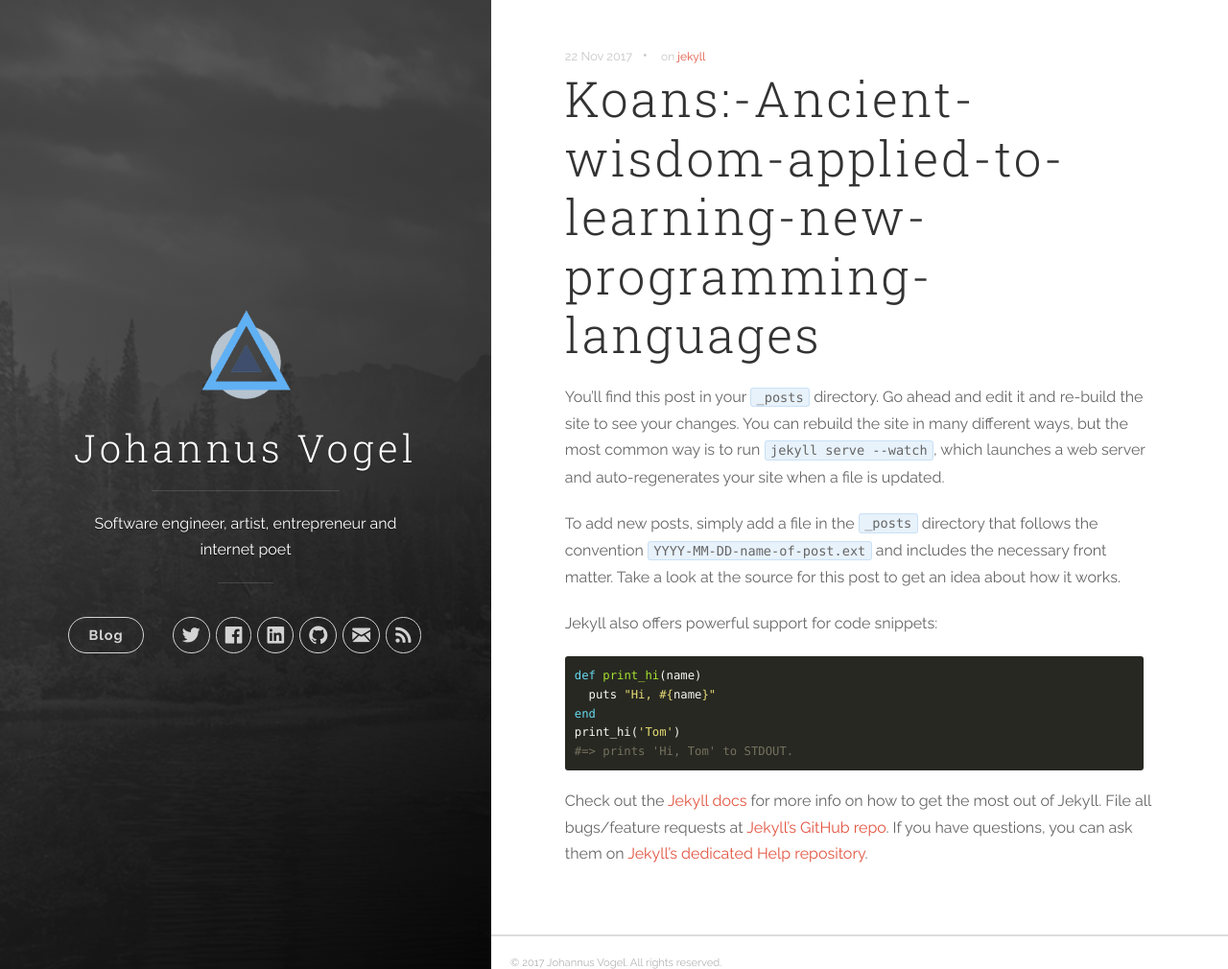
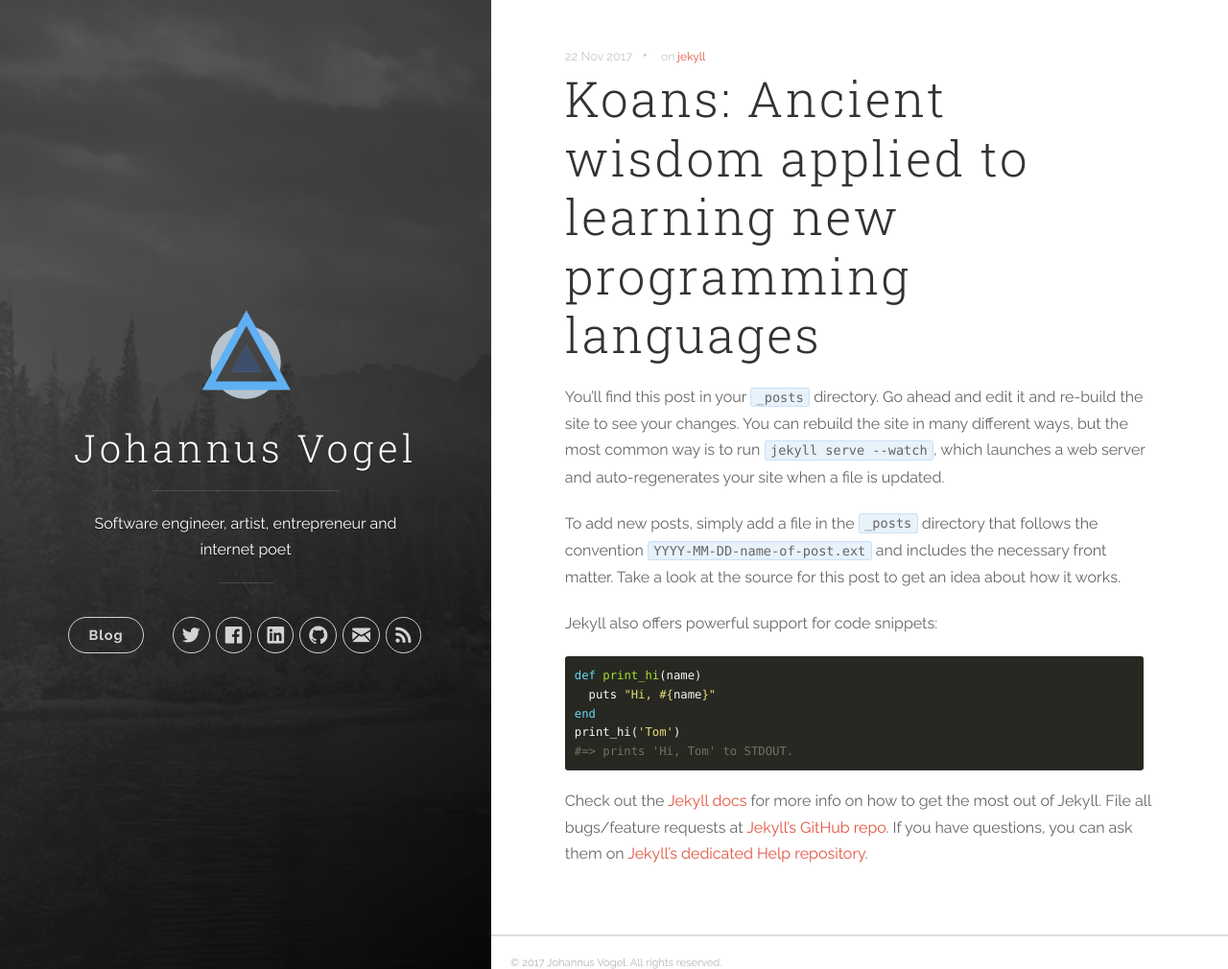
Before and after one commit to javogel/javogel.github.io, a Jekyll site: the page built from _posts/2017-11-22-Koans-Ancient-wisdom-applied-to-learning-new-programming-languages.markdown, in a window 1280 px wide and 1010 px high. Shown: the whole window at 96% size. Built offline with Jekyll 4.4.1, drawn with Linux system fonts in a browser that asks for light colours; nearby versions of some CDN libraries.

```diff
--- a/_posts/2017-11-22-Koans-Ancient-wisdom-applied-to-learning-new-programming-languages.markdown
+++ b/_posts/2017-11-22-Koans-Ancient-wisdom-applied-to-learning-new-programming-languages.markdown
@@ -1,5 +1,5 @@
 ---
-title: 'Koans:-Ancient-wisdom-applied-to-learning-new-programming-languages'
+title: 'Koans: Ancient wisdom applied to learning new programming languages'
 date: 2017-11-22T15:04:23.000Z
 categories:
   - jekyll
```
